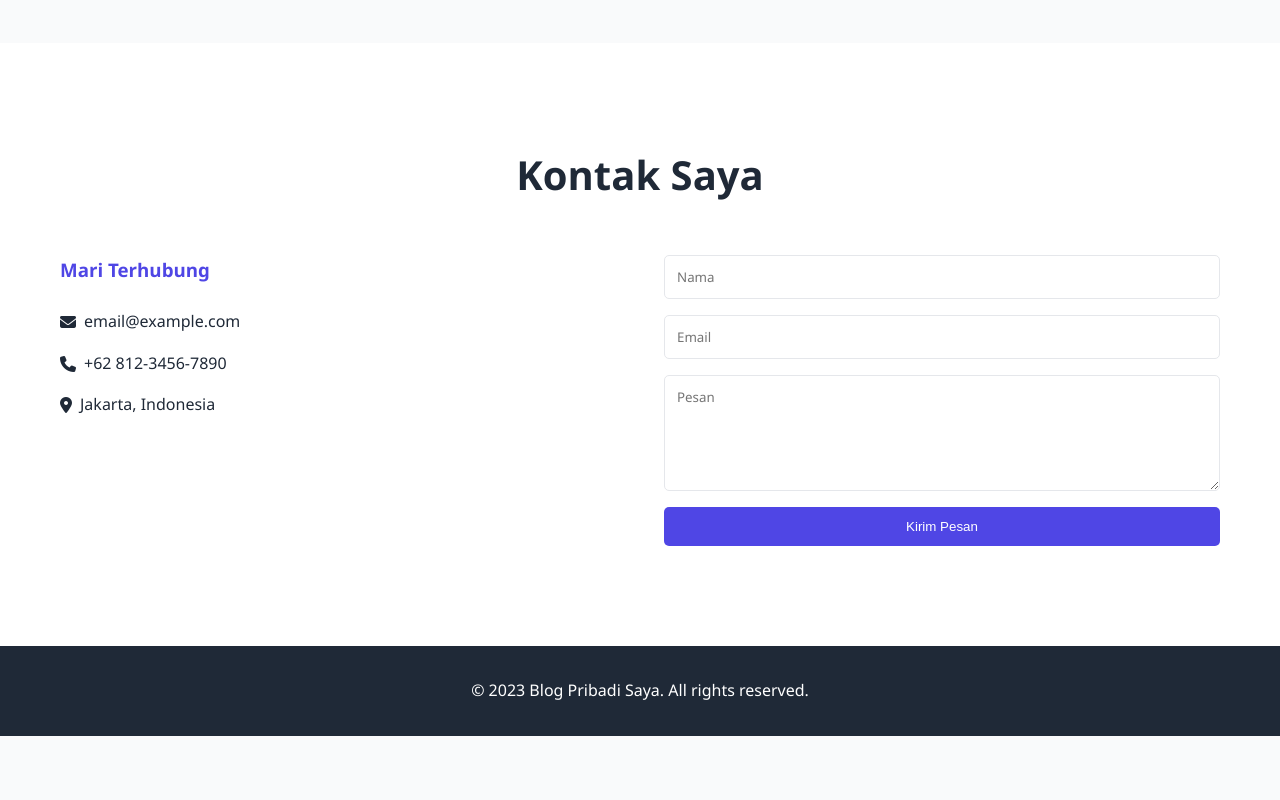
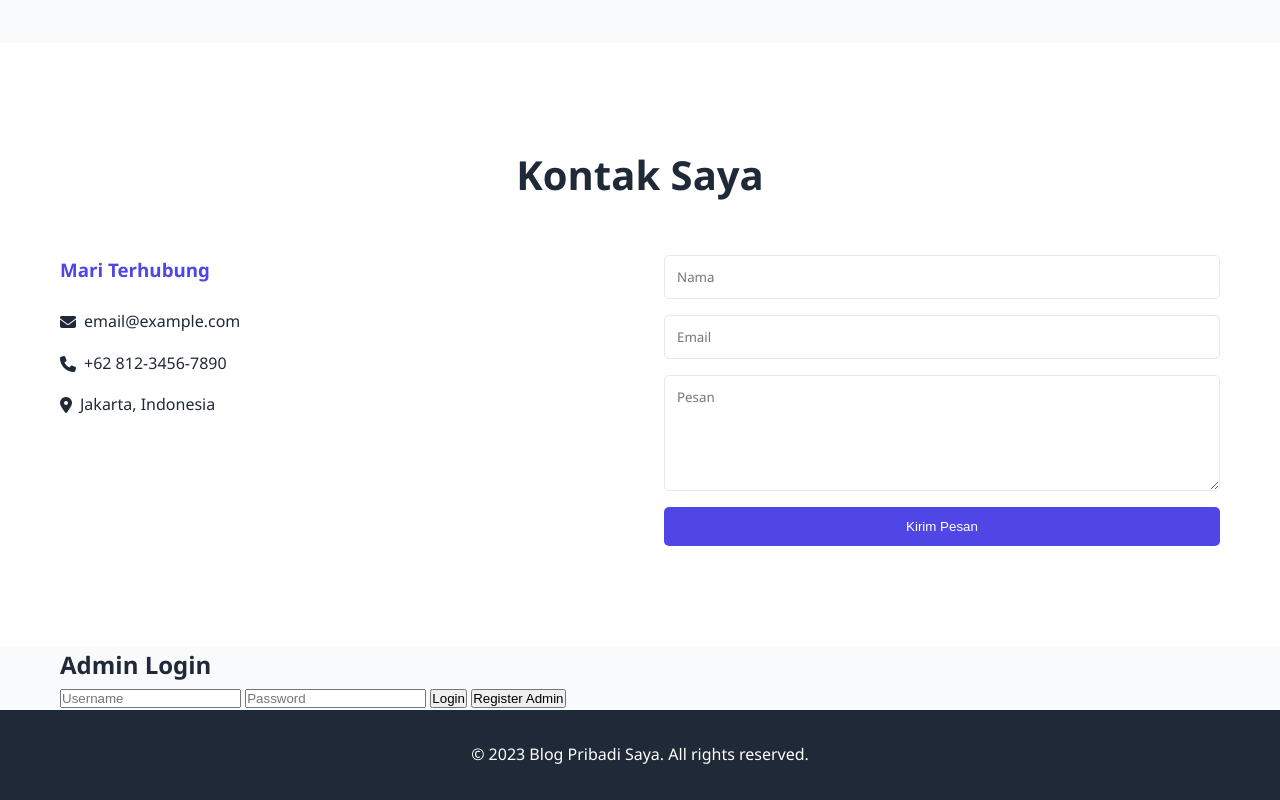
Before and after one commit to KY-DEV1/Blog, a website: page client/index.html in a window 1280 px wide. Shown: the part 2066-2866 px from the top of the page. Before the commit the page ends 2802 px from the top, so only its background shows below. Drawn offline with Linux system fonts and the light colour scheme; no server answers.

Commit message:
Update index.html

```diff
--- a/client/index.html
+++ b/client/index.html
@@ -106,6 +106,31 @@
     </div>
 </section>
 
+<!-- Add this before the footer -->
+<section id="admin" class="admin-login">
+    <div class="container">
+        <h2>Admin Login</h2>
+        <div class="login-form">
+            <input type="text" id="loginUsername" placeholder="Username">
+            <input type="password" id="loginPassword" placeholder="Password">
+            <button onclick="login()">Login</button>
+            <button onclick="showRegister()">Register Admin</button>
+        </div>
+
+        <div id="registerForm" class="register-form" style="display: none;">
+            <h3>Register Admin (First Time Only)</h3>
+            <input type="text" id="regUsername" placeholder="Username">
+            <input type="password" id="regPassword" placeholder="Password">
+            <button onclick="register()">Register</button>
+        </div>
+
+        <div id="adminInfo" class="admin-info" style="display: none;">
+            <h3>Welcome, <span id="adminName"></span>! 🎉</h3>
+            <button onclick="logout()">Logout</button>
+        </div>
+    </div>
+</section>
+
     <!-- Footer -->
     <footer class="footer">
         <div class="container">
```
